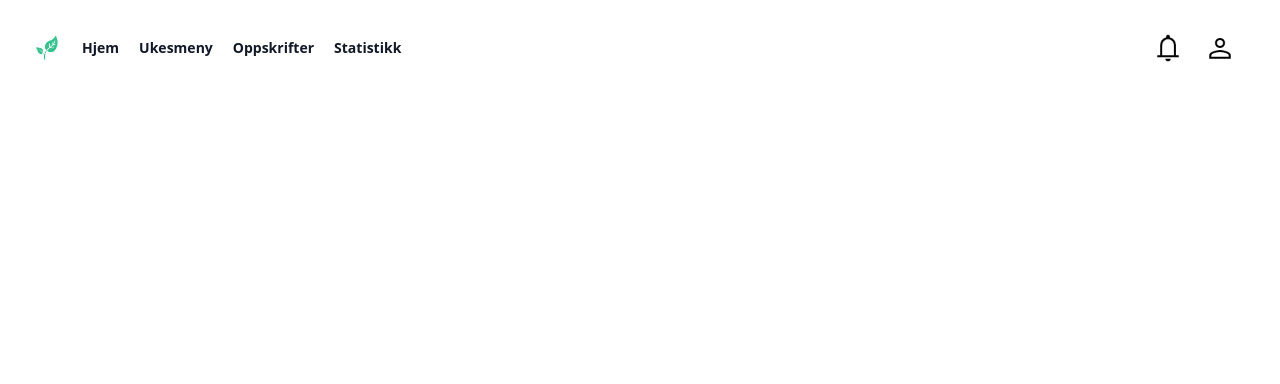
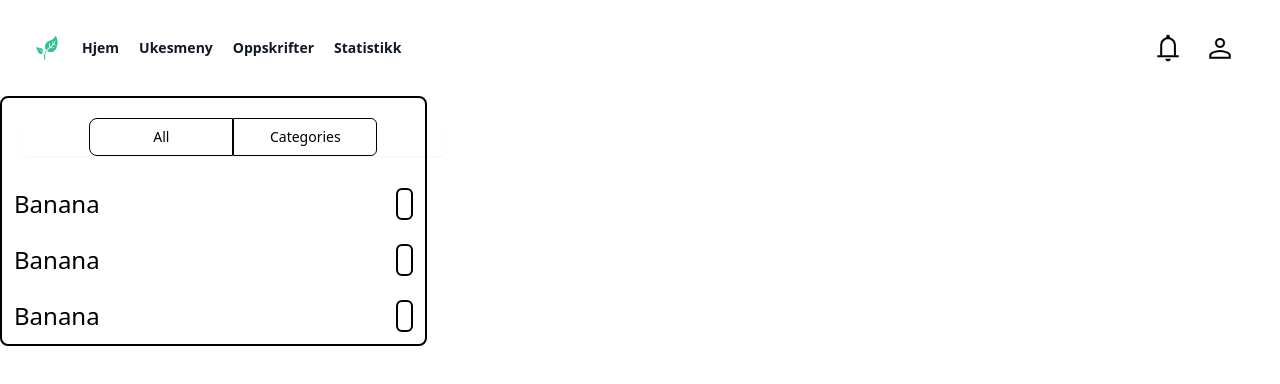
Before and after one commit to ecschoye/Smartmat, a Nuxt app in the folder frontend/: page /fridge in a window 1280 px wide. Shown: the top 384 px of the page. Built offline with nearby package versions, Linux system fonts and the light colour scheme.

Commit message:
Fridge component structure

```diff
--- /dev/null
+++ b/frontend/components/refridgerator/Fridge.vue
@@ -0,0 +1,15 @@
+<template>
+    <div class = "border-2 w-1/3 h-auto border-black rounded-lg">
+        <div class="flex justify-center rounded-md shadow-sm w-full m-5" role="group">
+        <button type="button" class="w-36 px-4 py-2 text-sm font-medium text-black bg-transparent border border-black rounded-l-lg hover:bg-gray-900 hover:text-white focus:z-10 focus:ring-2 focus:ring-black focus:bg-gray-900 focus:text-white">
+            All
+        </button>
+        <button type="button" class=" w-36 py-2 text-sm font-medium text-black bg-transparent border border-black rounded-r-md hover:bg-gray-900 hover:text-white focus:z-10 focus:ring-2 focus:ring-black focus:bg-gray-900 focus:text-white">
+            Categories
+        </button>
+        </div>
+        <div>
+            <RefridgeratorList />
+        </div>
+    </div>
+</template>
--- /dev/null
+++ b/frontend/components/refridgerator/FridgeElement.vue
@@ -0,0 +1,11 @@
+<template>
+    <div class= "grid grid-cols-2 w-full justify-center p-3">
+        <p class = "text-2xl justify-self-start">Banana</p>
+        <button class ="border-2 border-black w-1/12 rounded-md justify-self-end hover:bg-black"></button>
+    </div>
+</template>
+
+
+<script setup lang="ts">
+
+</script>
--- /dev/null
+++ b/frontend/components/refridgerator/RefridgeratorList.vue
@@ -0,0 +1,37 @@
+<template>
+    <ul class=" space-y-1 text-black list-none list-inside w-full">
+                <li>
+                    <RefridgeratorFridgeElement v-for="grocery in groceries" :grocery="grocery"/>
+                </li>
+    </ul>
+</template>
+
+
+<script setup lang="ts">
+    const groceries = [
+         {
+            id:1,
+            name:'Banan',
+            physicalExpireDate:'20-04-2023',
+            description: 'Gul',
+            subCategoryId: 33,
+            fridgeId: 1,
+         },
+         {
+            id:1,
+            name:'Banan',
+            physicalExpireDate:'20-04-2023',
+            description: 'Gul',
+            subCategoryId: 33,
+            fridgeId: 1,
+         },
+         {
+            id:1,
+            name:'Banan',
+            physicalExpireDate:'20-04-2023',
+            description: 'Gul',
+            subCategoryId: 33,
+            fridgeId: 1,
+         },
+    ]
+</script>
--- a/frontend/nuxt.config.ts
+++ b/frontend/nuxt.config.ts
@@ -4,4 +4,8 @@ export default defineNuxtConfig({
     '@nuxtjs/tailwindcss',
     'nuxt-headlessui'
   ],
+  components: [
+    { path: '~/components/refridgerator', prefix: 'refridgerator' },
+    '~/components'
+  ]
 })
--- /dev/null
+++ b/frontend/pages/fridge.vue
@@ -0,0 +1,3 @@
+<template>
+    <RefridgeratorFridge />
+</template>
```
Also changed, not shown: 1 other file (tests, documents, lock files or other folders).
